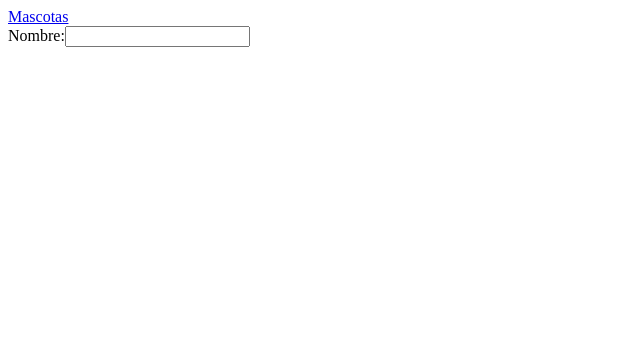
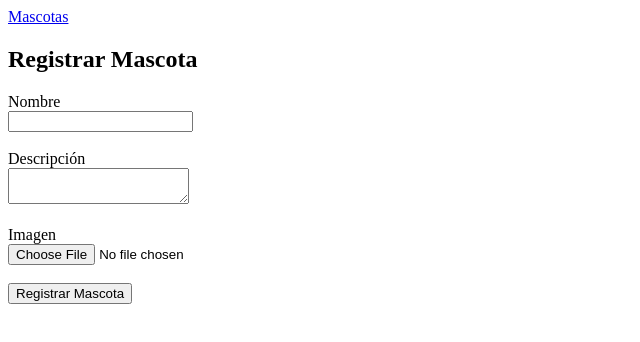
Before and after one commit to fanboy333/nota4Final, a React (Vite) app: page /mascotas/formulario in a window 1280 px wide. Shown: the top 342 px of the page, without its empty margins (0-640 px from the left). Built offline with nearby package versions, Linux system fonts and the light colour scheme.

Commit message:
estructura inicial del formulario de mascotas

```diff
--- a/src/Components/Mascotas/MascotasForm.jsx
+++ b/src/Components/Mascotas/MascotasForm.jsx
@@ -1,10 +1,60 @@
-function MascotasForm(){
+import { useState } from "react";
 
-    return(
-        <form>
-            <label>Nombre:<input type="text" /></label>
-        </form>
-    )
+function MascotasForm() {
+
+    // estados para guardar los datos ingresados en el formulario
+    const [nombre, setNombre] = useState("");
+    const [descripcion, setDescripcion] = useState("");
+    const [imagen, setImagen] = useState(null);
+
+    return (
+        <>
+            <h2>Registrar Mascota</h2>
+
+            <form>
+
+                {/* para ingresar el nombre de la mascota */}
+                <div>
+                    <label>Nombre</label><br />
+                    <input
+                        type="text"
+                        value={nombre}
+                        onChange={(e) => setNombre(e.target.value)}
+                    />
+                </div>
+
+                <br />
+
+                {/* para ingresar una descripcion */}
+                <div>
+                    <label>Descripción</label><br />
+                    <textarea
+                        value={descripcion}
+                        onChange={(e) => setDescripcion(e.target.value)}
+                    ></textarea>
+                </div>
+
+                <br />
+
+                {/* para seleccionar una imagen */}
+                <div>
+                    <label>Imagen</label><br />
+                    <input
+                        type="file"
+                        onChange={(e) => setImagen(e.target.files[0])}
+                    />
+                </div>
+
+                <br />
+
+                {/*boton del formulario (por ahora sin funcionalidad) */}
+                <button type="submit">
+                    Registrar Mascota
+                </button>
+
+            </form>
+        </>
+    );
 }
 
 export default MascotasForm;
```
